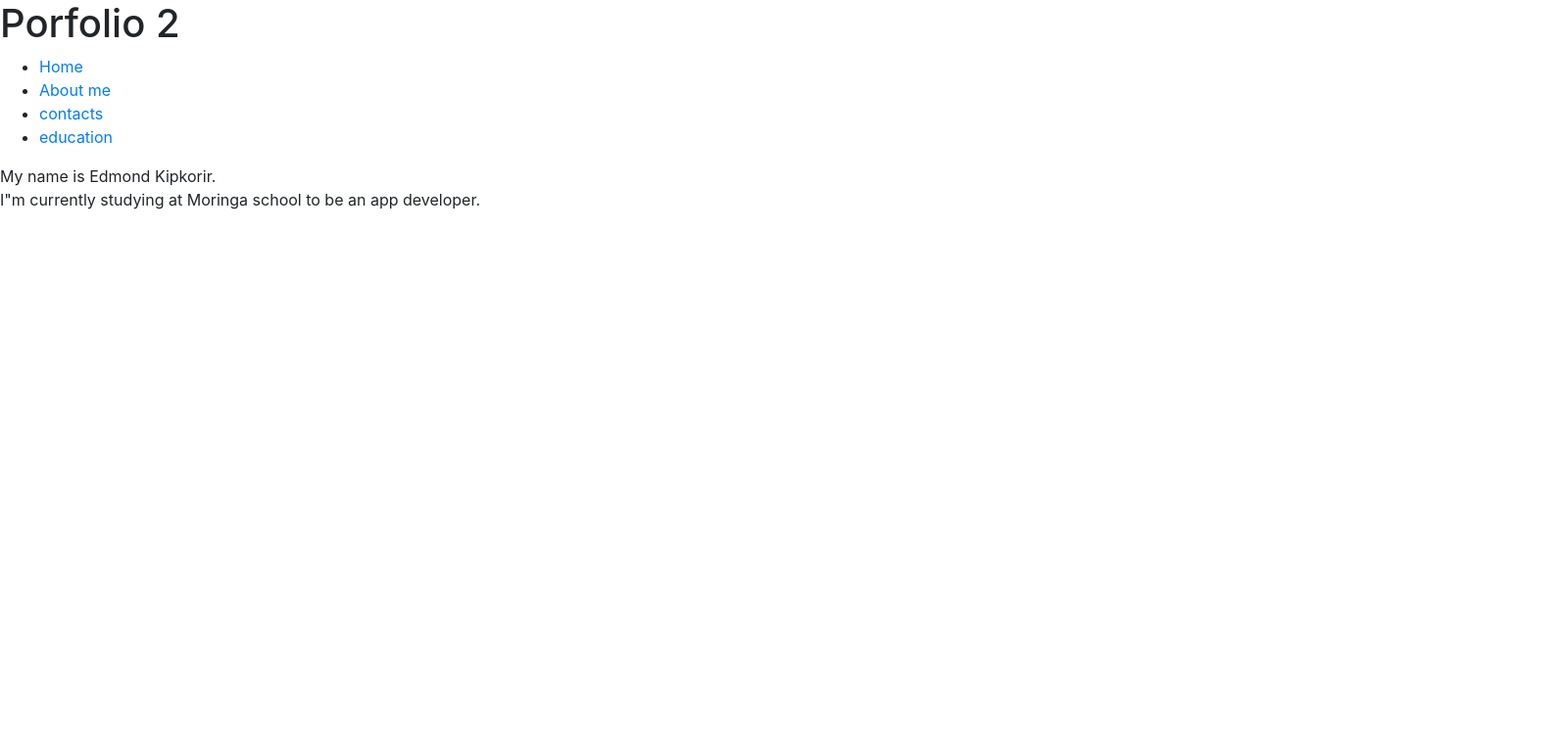
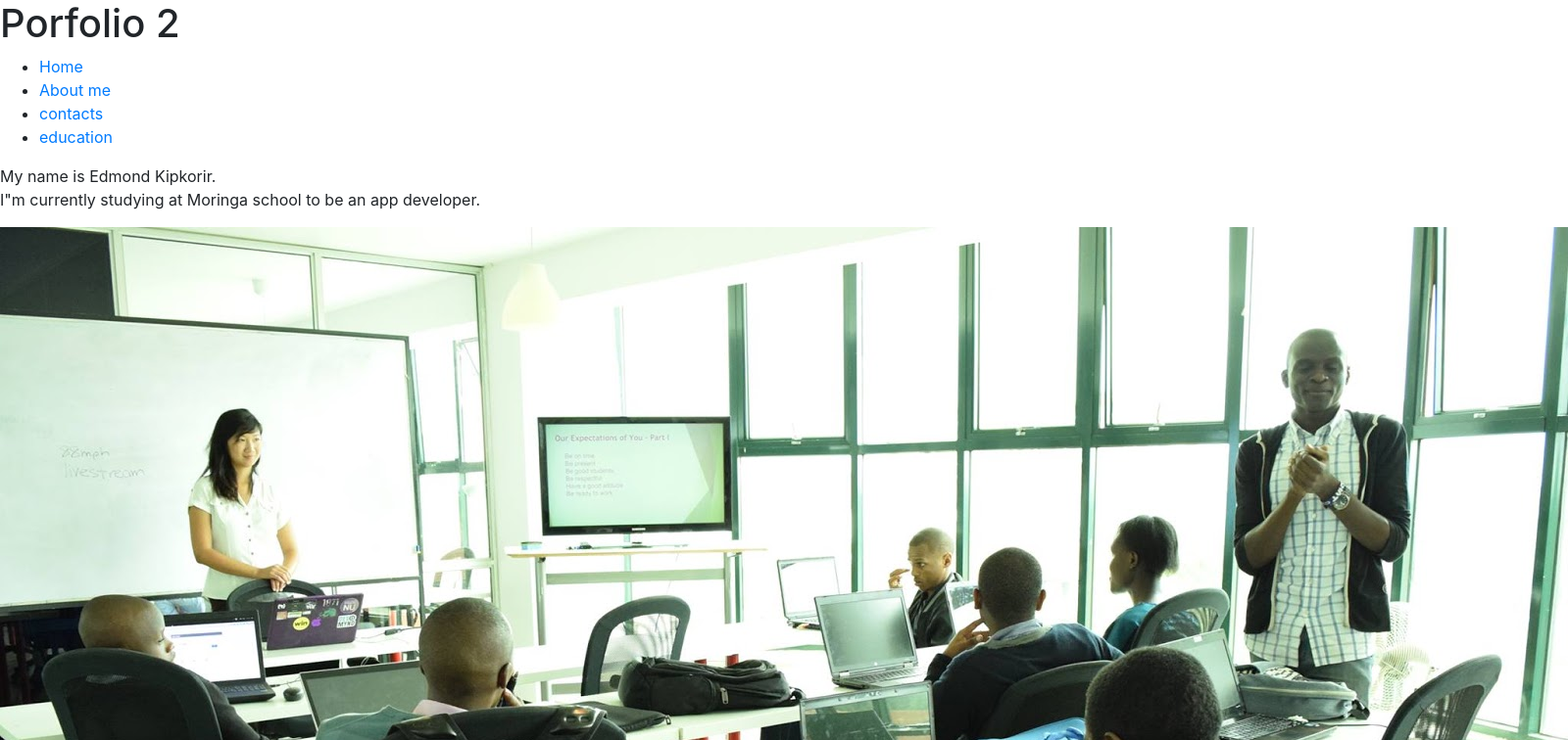
Before and after one commit to edmondkipkorir/portfolio-2, a plain HTML site: page index.html in a window 1280 px wide. Shown: the top 756 px of the page at 98% size, 1600 px wide, since content can reach past the window. Drawn offline with Linux system fonts and the light colour scheme.

Commit message:
adds an image to the body

```diff
--- a/index.html
+++ b/index.html
@@ -25,6 +25,7 @@
         <p>My name is Edmond Kipkorir.<br>
             I"m currently studying at Moringa school to be an app developer.
         </p>
+        <img src="/images/moringa.jpg" alt="">
     </div>
 
 </body>
```
